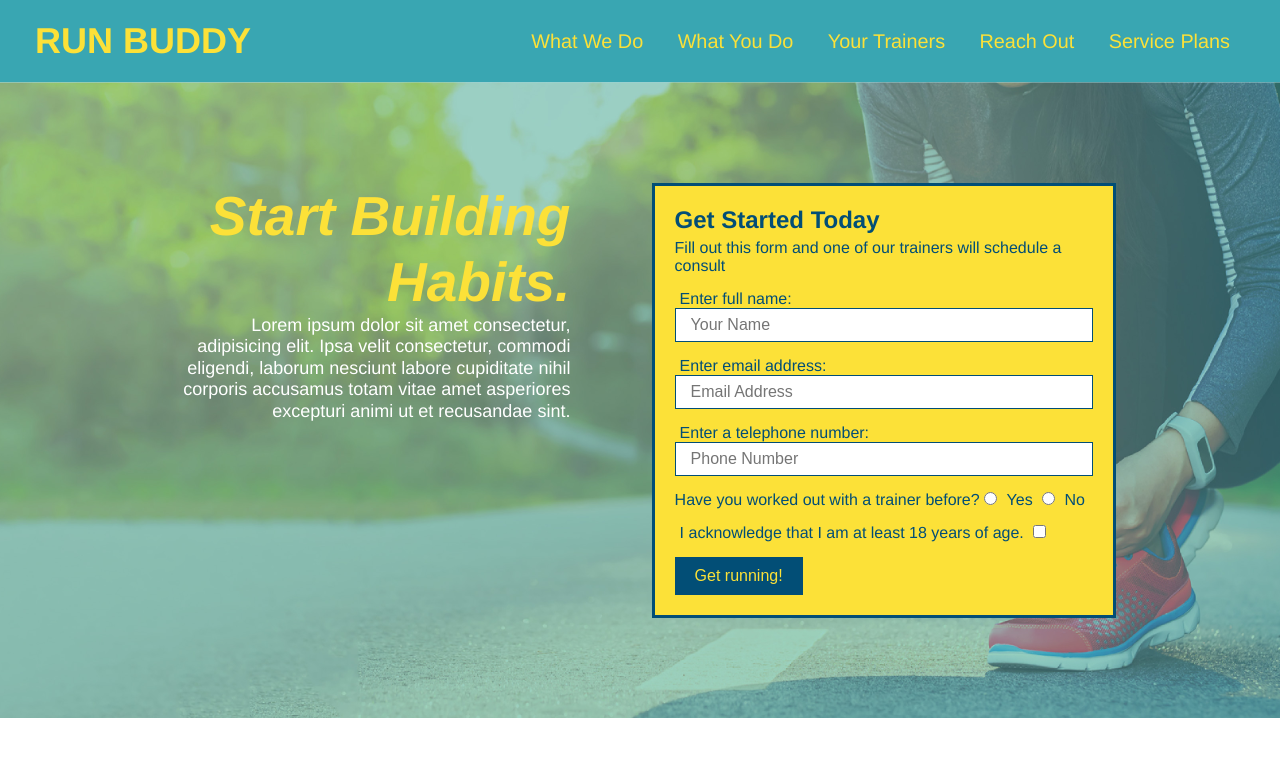
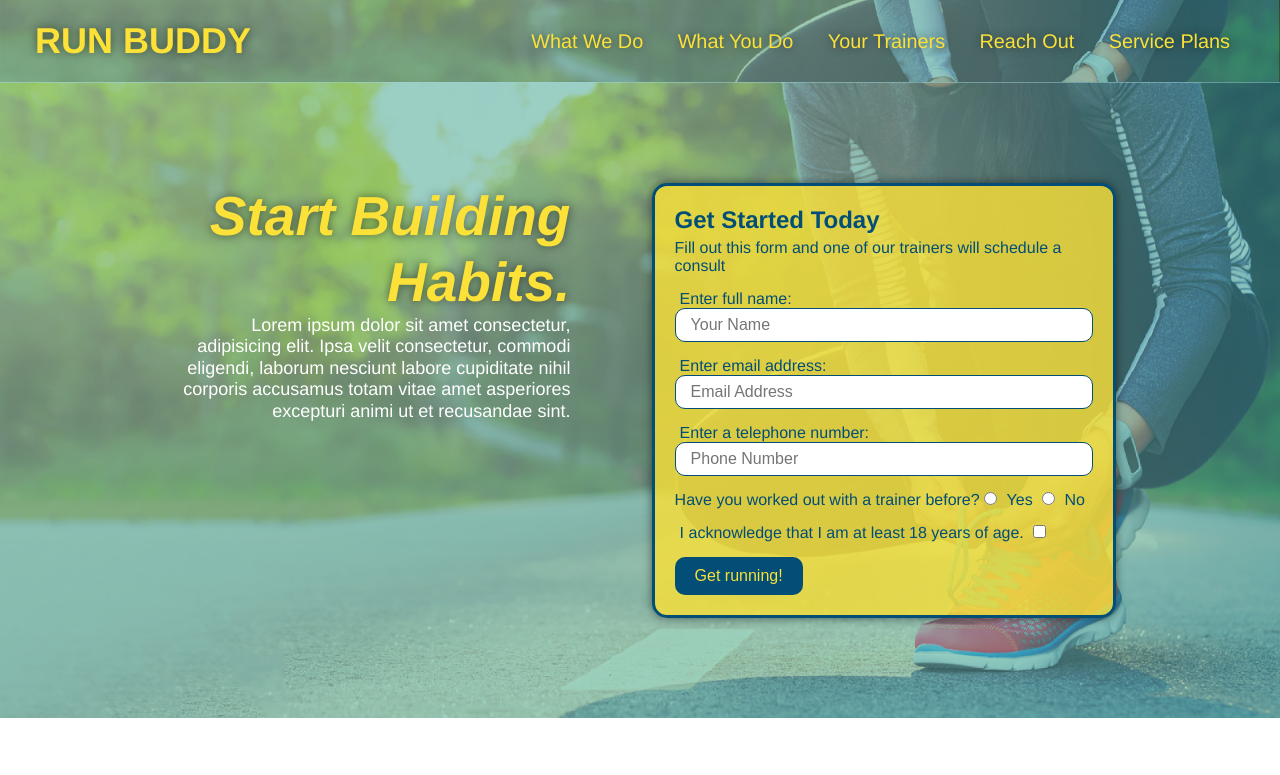
Before and after one commit to blueink38/run-buddy, a plain HTML site: page index.html in a window 1280 px wide. Shown: the top 775 px of the page. Drawn offline with Linux system fonts and the light colour scheme.

Commit message:
made header sticky

```diff
--- a/assets/css/style.css
+++ b/assets/css/style.css
@@ -17,6 +17,14 @@
         display: flex;
         justify-content: space-between;
         flex-wrap: wrap;
+        position: -webkit-sticky;
+        position: sticky;
+        top: 0;
+        background-image: url("../images/flipped-hero-image.jpg");
+        background-size: cover;
+        background-position: center;
+        background-attachment: fixed;
+        background-position: 80%;
     }
 
     header h1 {
@@ -24,6 +32,7 @@
         font-size: 36px;
         color: #fce138;
         margin: 0;
+        text-shadow: 0 0 10px rgba(0, 0, 0, 0.5);
     }
 
     header a {
@@ -46,6 +55,7 @@
         padding: 10px 15px;
         font-weight: lighter;
         font-size: 1.55vw;
+        text-shadow: 0 0 10px rgba(0, 0, 0, 0.5);
     }
     /* end styles to header */
 
@@ -107,7 +117,9 @@
         display: flex;
         justify-content: center;
         flex-wrap: wrap;
-        align-items: flex-start
+        align-items: flex-start;
+        background-attachment: fixed;
+        background-position: 80%;
     }
 
     .hero-cta {
@@ -123,15 +135,18 @@
         font-style: italic;
         font-size: 55px;
         color: #fce138;
+        text-shadow: 0 0 10px rgba(0, 0, 0, 0.5);
       }
 
     .hero-form {
         border: solid 3px #024e76;
-        background-color: #fce138;
+        background-color:  rgba(252, 225, 56, 0.8);
         padding: 20px;
         color: #024e76;
         width: 40%;
         margin: 3.5%;
+        box-shadow: 0 0 10px rgba(0, 0, 0, 0.5);
+        border-radius: 15px;
     }
 
     .hero-form h3 {
@@ -151,6 +166,7 @@
         color: #024e76;
         width: 100%;
         margin-bottom: 15px;
+        border-radius: 10px;
     }
 
     .hero-form label {
@@ -163,6 +179,7 @@
         border: none;
         padding: 10px 20px;
         font-size: 16px;
+        border-radius: 10px;
     }
     /* hero styles end */
 
@@ -329,6 +346,7 @@
         width: 100%;
         margin-bottom: 15px;
         margin-top: 5px;
+        border-radius: 10px;
     }
 
     .contact-form button {
@@ -339,6 +357,7 @@
         text-align: center;
         padding: 15px 0;
         font-size: 16px;
+        border-radius: 10px;
     }
 
     .contact-info a {
```
